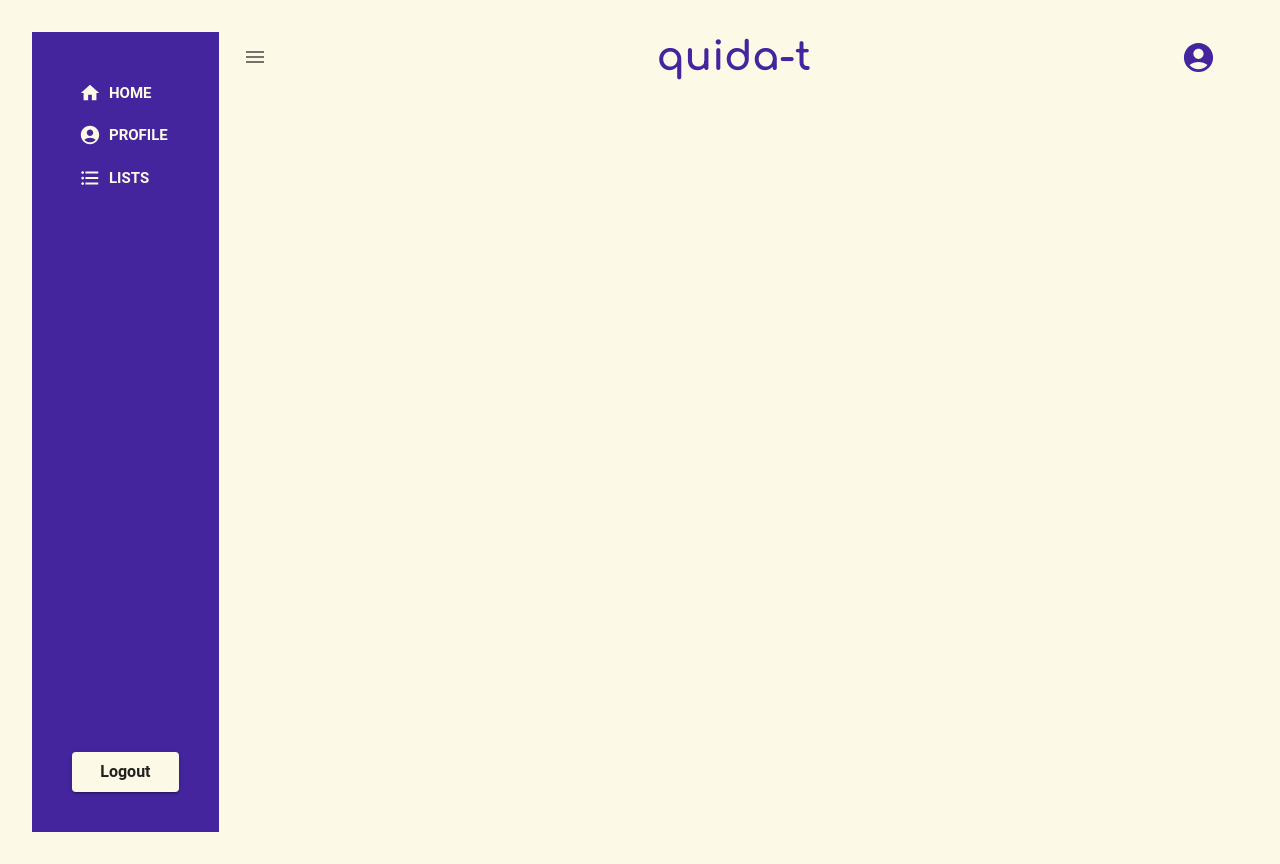
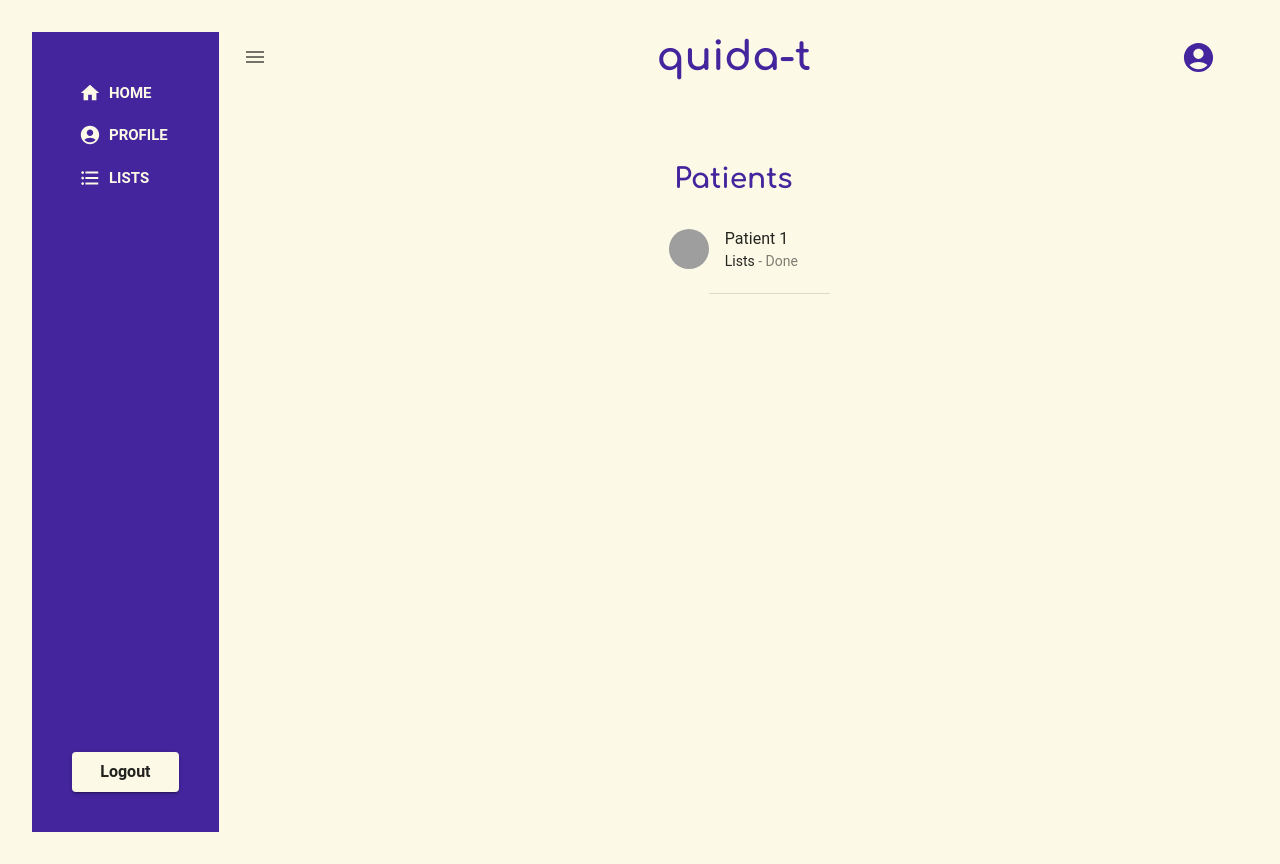
Before and after one commit to franArteaga8/quida-t, a React (Vite) app in the folder root/: page /patients in a window 1280 px wide. Built offline with nearby package versions, Linux system fonts and the light colour scheme; sample sign-in values are in the browser's storage; grey boxes are pictures that could not be loaded; the HTML template or start-up script is replaced by a standard one.

Commit message:
Patient Design Done

```diff
--- a/root/src/pages/Patients/Patients.jsx
+++ b/root/src/pages/Patients/Patients.jsx
@@ -1,12 +1,60 @@
-
-
+import React, { useState } from "react";
+import {
+  Avatar,
+  Box,
+  Divider,
+  List,
+  ListItem,
+  ListItemAvatar,
+  ListItemButton,
+  ListItemText,
+  Typography,
+} from "@mui/material";
 
 const Patients = () => {
+  const [patients, setPatients] = useState([]);
+  const [selectedIndex, setSelectedIndex] = React.useState(1);
+
+  const handleListItemClick = (event, index) => {
+    setSelectedIndex(index);
+  };
+
   return (
-    <div>
+    <Box>
+      <Typography variant="h4" color={"primary.main"}>
+        Patients
+      </Typography>
+      <List sx={{ width: "100%", maxWidth: 360, bgcolor: "background.paper" }}>
+      <ListItemButton
+          selected={selectedIndex === 0}
+          onClick={(event) => handleListItemClick(event, 0)}
+        >
+        <ListItem alignItems="flex-start">
+          <ListItemAvatar>
+            <Avatar alt="Remy Sharp" src="/static/images/avatar/1.jpg" />
+          </ListItemAvatar>
+          <ListItemText
+            primary="Patient 1"
+            secondary={
+              <React.Fragment>
+                <Typography
+                  sx={{ display: "inline" }}
+                  component="span"
+                  variant="body2"
+                  color="text.primary"
+                >
+                  Lists
+                </Typography>
+                {" - Done"}
+              </React.Fragment>
+            }
+          />
+        </ListItem>
+        </ListItemButton>
+        <Divider variant="inset" component="li" />
+      </List>
+    </Box>
+  );
+};
 
-    </div>
-  )
-}
-
-export default Patients
+export default Patients;
```
Also changed, not shown: root/src/pages/Patients/Patients.css (added).
